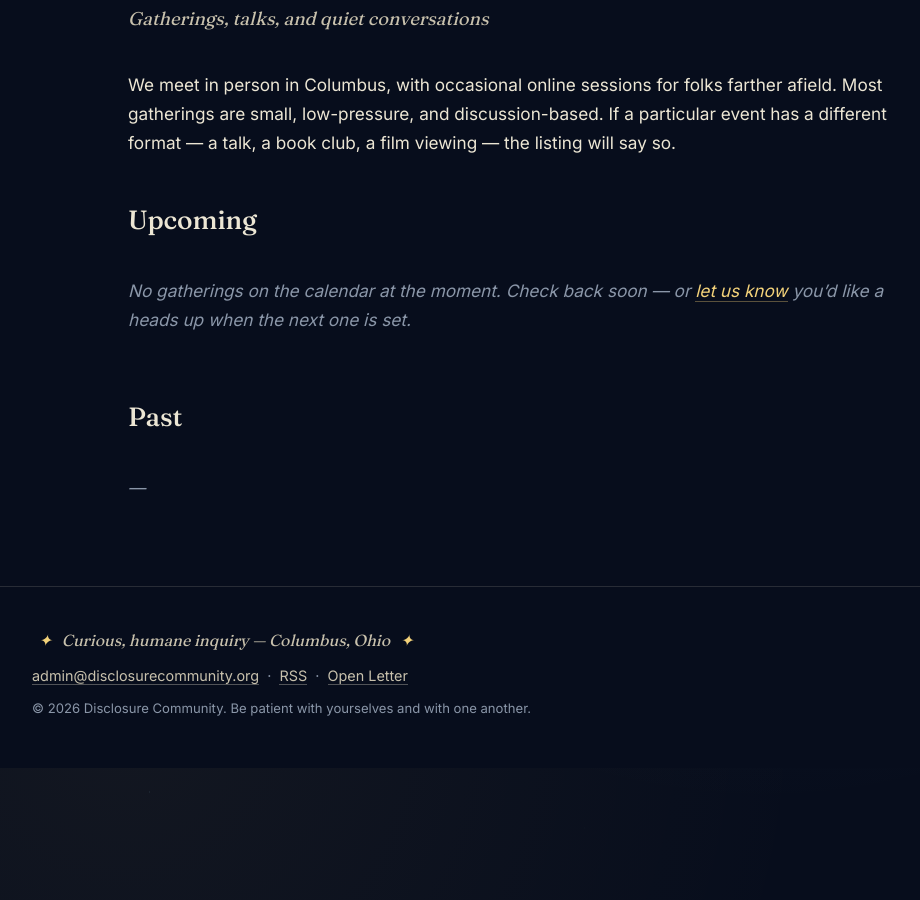
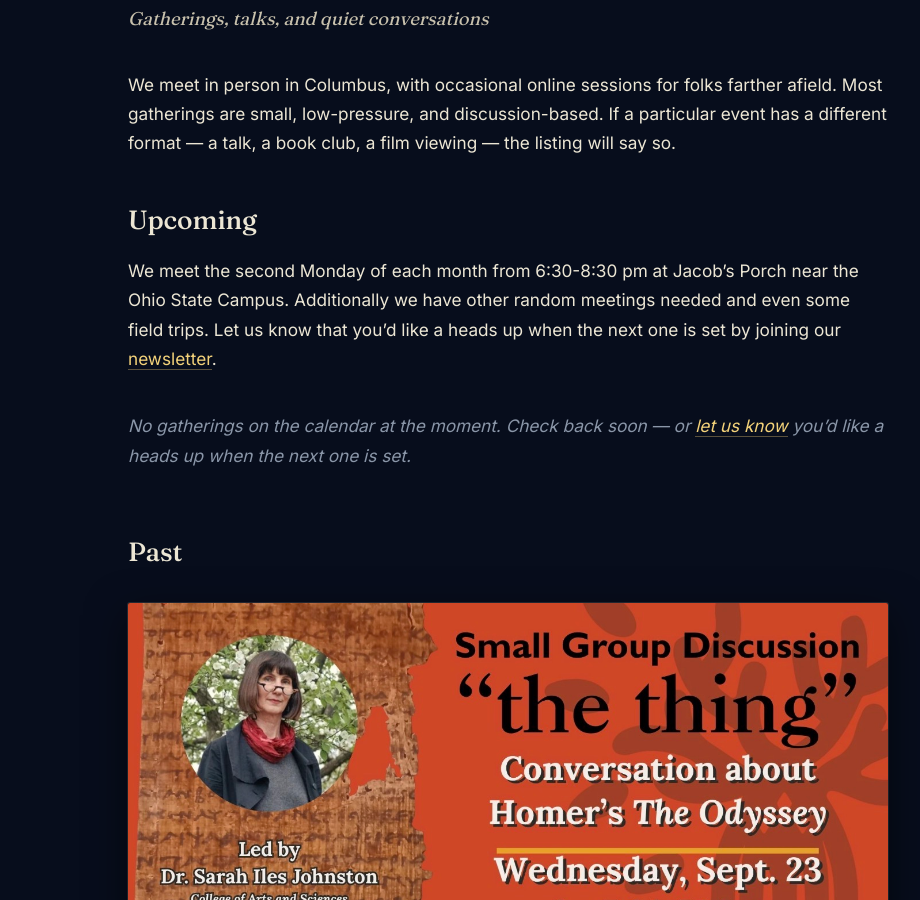
Before and after one commit to beren1hand/disclosurecommunity_org, a Jekyll site: the page built from events.md, in a window 1280 px wide and 900 px high, scrolled down 317 px. Shown: the whole window, without its empty margins (132-1052 px from the left). Built offline with Jekyll 4.4.1, drawn with Linux system fonts in a browser that asks for light colours; before the commit the page ends 1085 px from its top, so only the background shows below that.

```diff
--- a/events.md
+++ b/events.md
@@ -22,6 +22,12 @@ discussion-based. If a particular event has a different format
 
 ## Upcoming
 
+We meet the second Monday of each month from 6:30-8:30 pm at Jacob's Porch
+near the Ohio State Campus. Additionally we have other random meetings needed
+and even some field trips. Let us know that you'd like a heads up when the
+next one is set by joining our
+[newsletter](https://linktr.ee/disclosurecommunity).
+
 {% assign upcoming = site.events | where_exp: "e", "e.date >= site.time" | sort: "date" %}
 {% if upcoming.size > 0 %}
 <ul class="entry-list">
@@ -45,6 +51,10 @@ you&rsquo;d like a heads up when the next one is set.</p>
 
 ## Past
 
+<figure class="past-event-flyer">
+  <img src="{{ '/assets/images/past-event-the-thing.jpeg' | relative_url }}" alt="Flyer for a small-group discussion led by Dr. Sarah Iles Johnston about the thing in Homer's The Odyssey, held at Jacob's Porch.">
+</figure>
+
 {% assign past = site.events | where_exp: "e", "e.date < site.time" | sort: "date" | reverse %}
 {% if past.size > 0 %}
 <ul class="entry-list">
@@ -58,6 +68,4 @@ you&rsquo;d like a heads up when the next one is set.</p>
     </li>
   {% endfor %}
 </ul>
-{% else %}
-<p class="empty-state" style="margin-top:0.5rem;">&mdash;</p>
 {% endif %}
```
Also changed, not shown: contact.md (+5 -0 lines), leadership.md (+16 -18 lines), assets/images/grant-eckhart.jpeg (added), assets/images/past-event-the-thing.jpeg (added), 1 other file.
